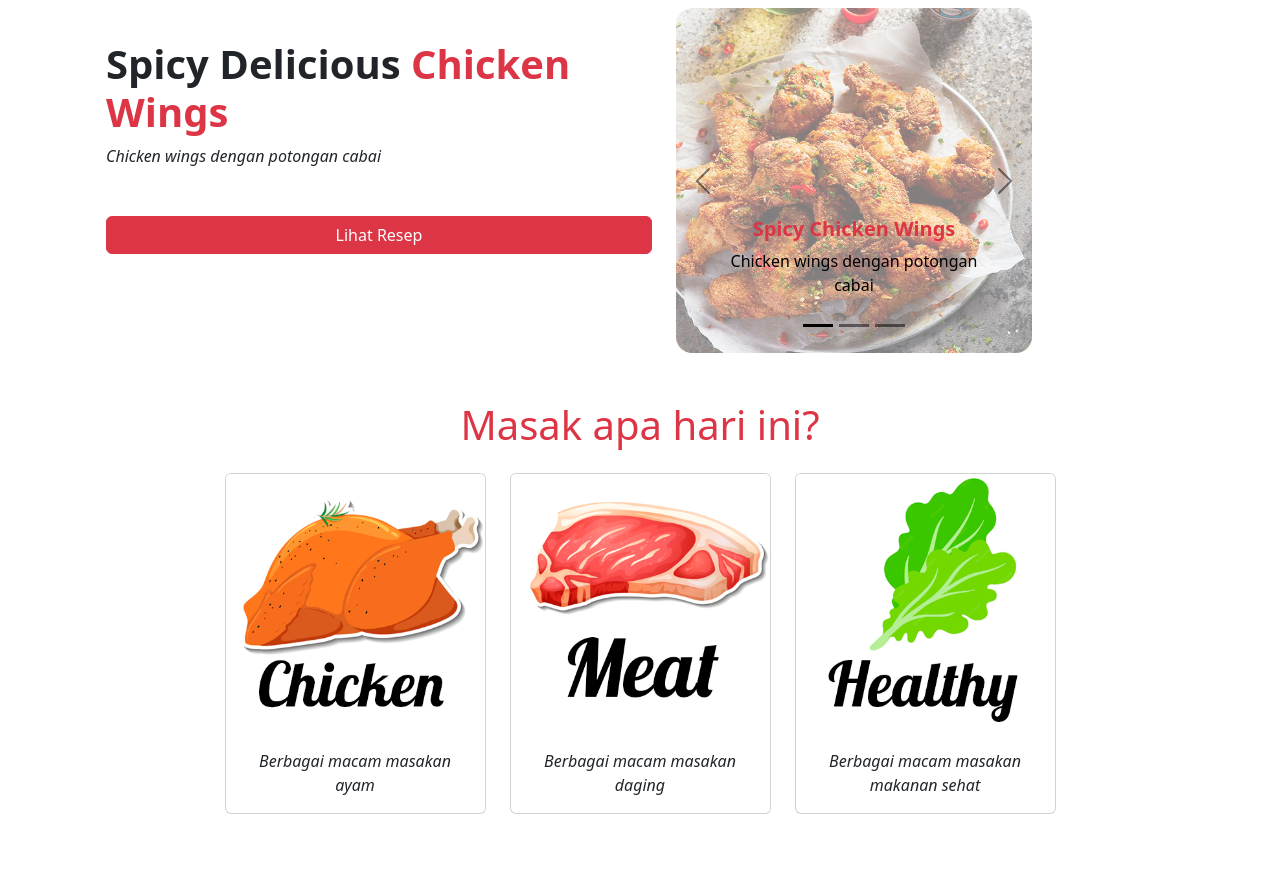
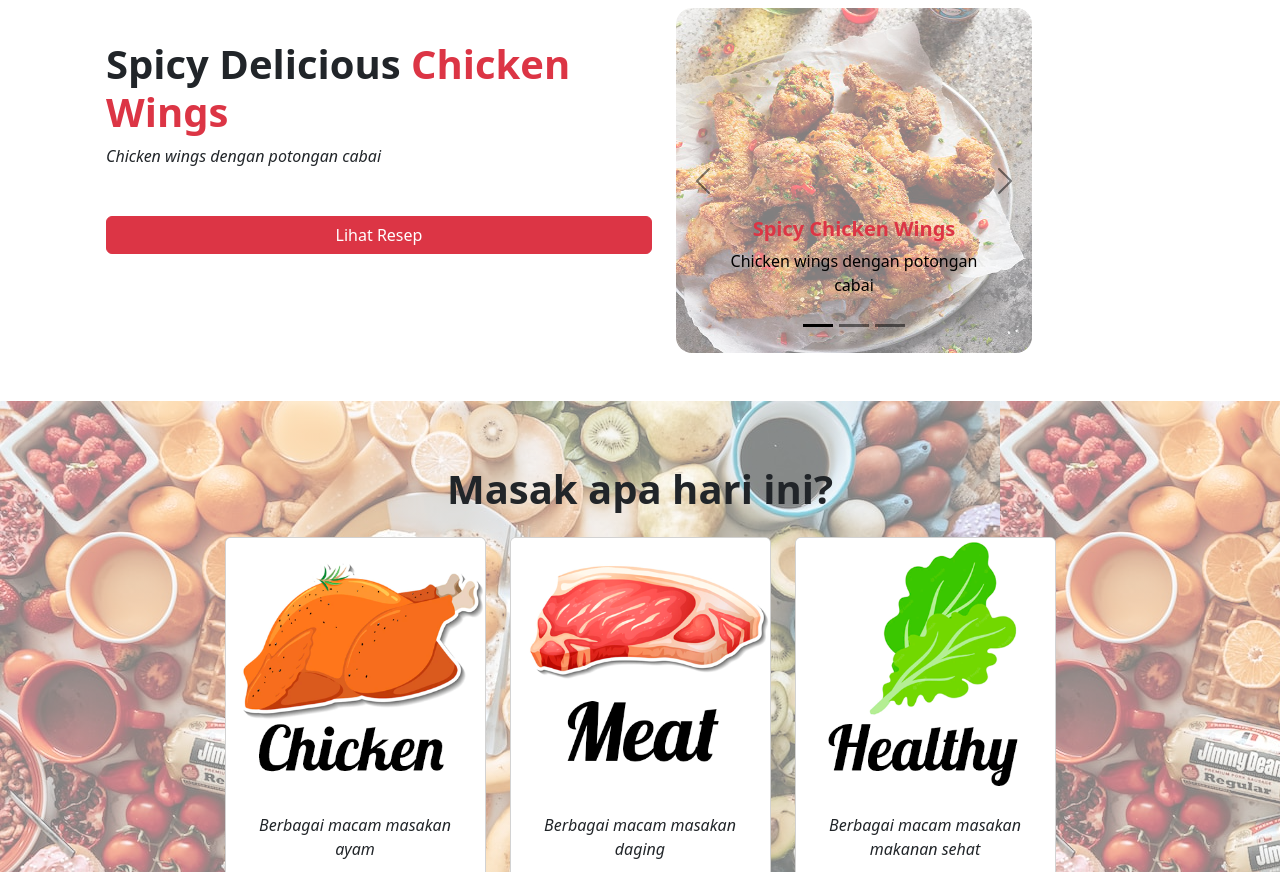
Before and after one commit to aqshalprawira/MeMasak, a plain HTML site: page index.html in a window 1280 px wide. Shown: the part 80-952 px from the top of the page. Drawn offline with nearby package versions, Linux system fonts and the light colour scheme.

Commit message:
add background image

```diff
--- a/index.html
+++ b/index.html
@@ -111,9 +111,9 @@
   </section>
 
   <!--  Section 2 -->
-  <section id="categories">
+  <section id="categories" style="background-image: linear-gradient(rgba(255,255,255,0.5), rgba(255,255,255,0.5)),url('./assets/fodd-wallpaper.jpg');" class="mt-5 p-3" >
   <div class="container mt-5">
-    <h1 class="text-danger my-4 text-center">Masak apa hari ini?</h1>
+    <h1 class="text-dark my-4 text-center fw-bold">Masak apa hari ini?</h1>
     <div class="row justify-content-center">
       <div class="col-md-3 mb-4">
         <a href="./kategori/chicken.html" class="text-decoration-none">
```
Also changed, not shown: assets/fodd-wallpaper.jpg (added).
